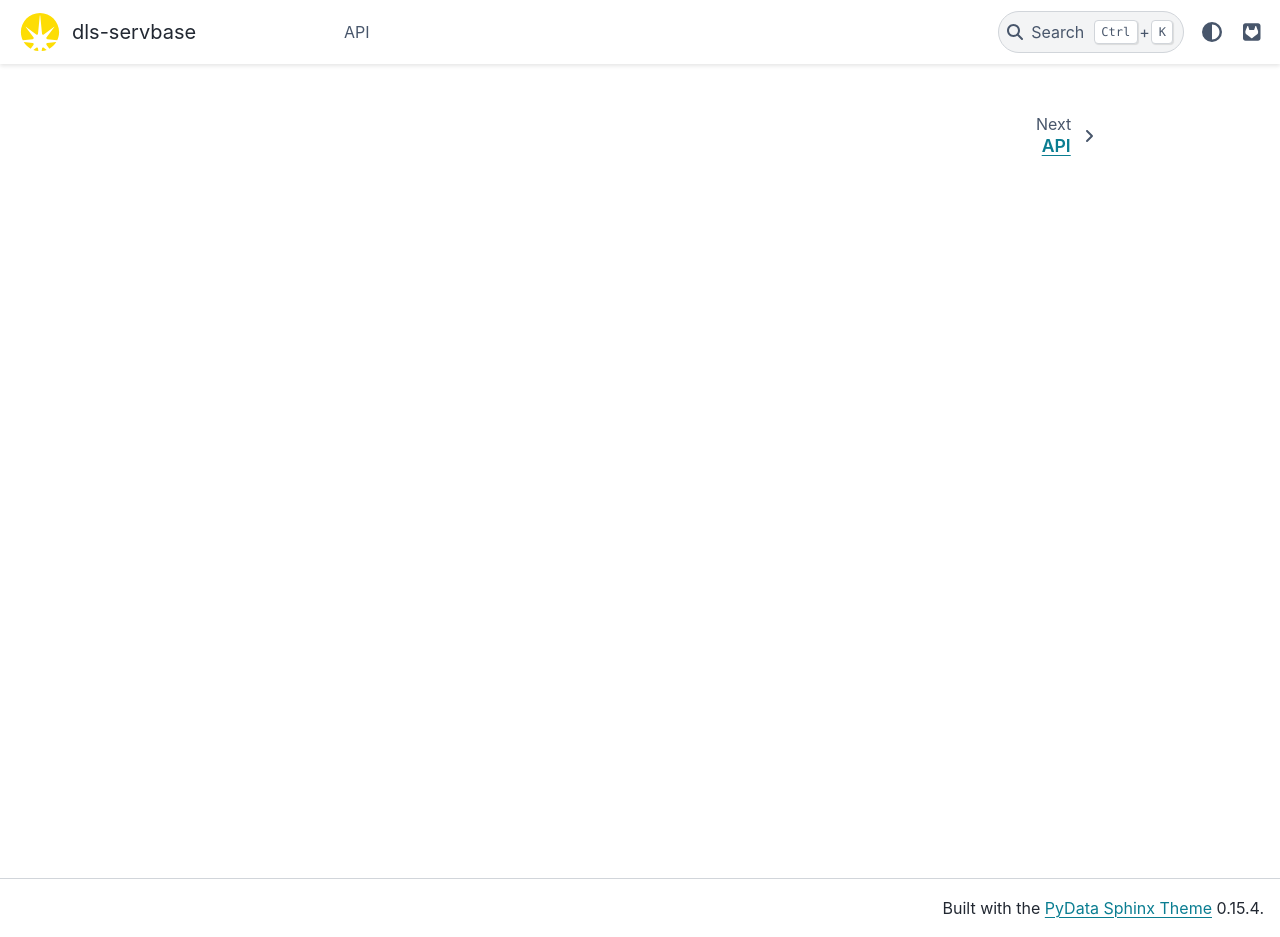
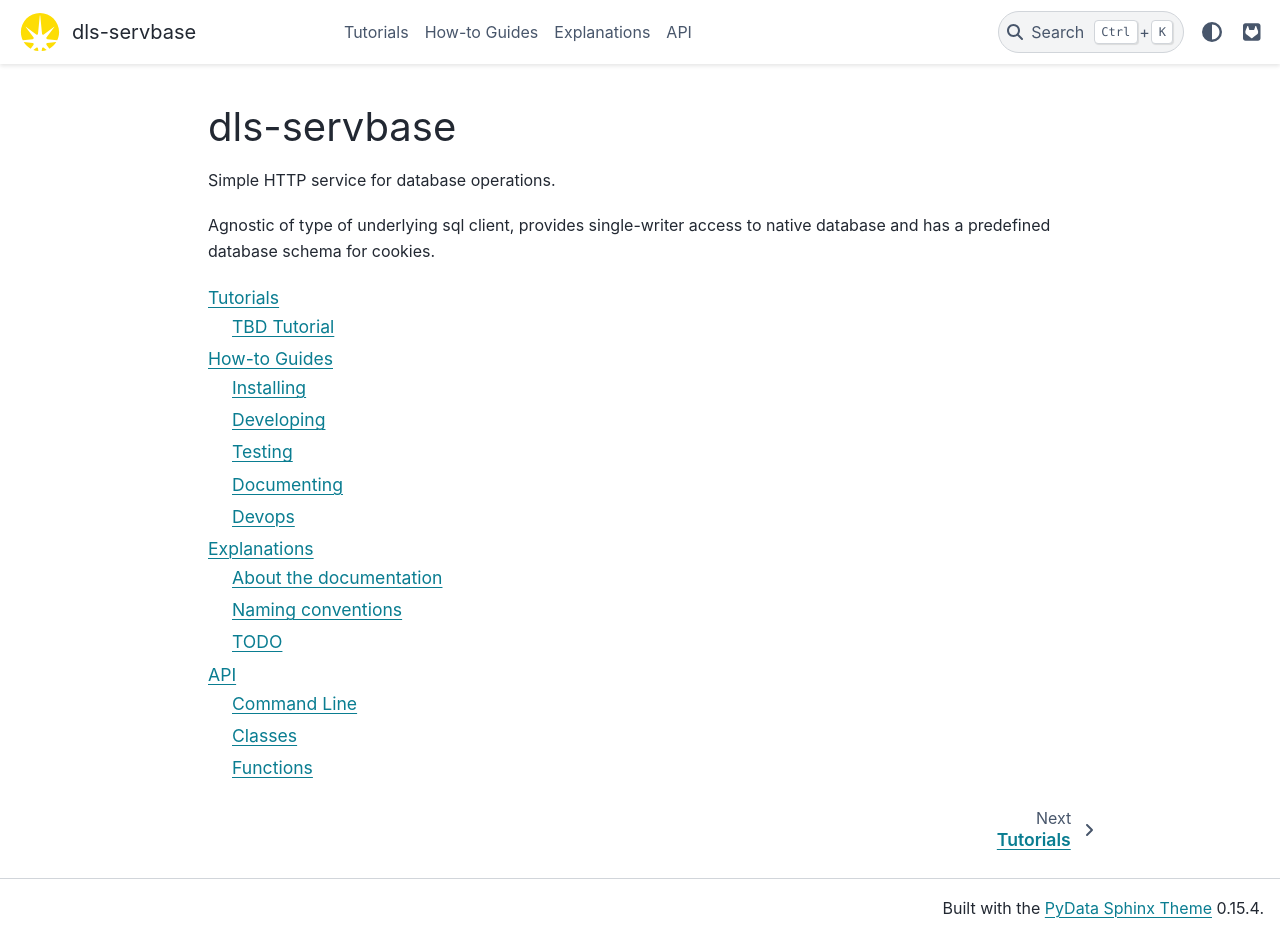
Before and after one commit to DiamondLightSource/dls-servbase, a Sphinx documentation site: the page built from docs/index.rst, in a window 1280 px wide and 937 px high. Built offline with Sphinx 7.4.7 and the PyData theme 0.15.4, drawn with Linux system fonts in a browser that asks for light colours.

Commit message:
new docs structure from template

```diff
--- /dev/null
+++ b/docs/explanations/conventions.rst
@@ -0,0 +1,4 @@
+..
+    Use the file automatically generated by dae-devops.
+
+.. include:: ../../.dae-devops/docs/conventions.rst
--- /dev/null
+++ b/docs/explanations/docs_structure.rst
@@ -0,0 +1,4 @@
+..
+    Use the file automatically generated by dae-devops.
+
+.. include:: ../../.dae-devops/docs/docs_structure.rst
--- /dev/null
+++ b/docs/explanations/todo.rst
@@ -0,0 +1,6 @@
+TODO
+=======================================================================
+
+- Remove matplotlib from imports done by mib2hdfConvert package to decrease load time and debug volume.
+- Make sure we can collect and process mib files which are not in a material subdirectory.
+- Add unit tests for the mib_convert task.
--- /dev/null
+++ b/docs/how-to/developing.rst
@@ -0,0 +1,4 @@
+..
+    Use the file automatically generated by dae-devops.
+
+.. include:: ../../.dae-devops/docs/developing.rst
--- /dev/null
+++ b/docs/how-to/devops.rst
@@ -0,0 +1,4 @@
+..
+    Use the file automatically generated by dae-devops.
+
+.. include:: ../../.dae-devops/docs/devops.rst
--- /dev/null
+++ b/docs/how-to/documenting.rst
@@ -0,0 +1,4 @@
+..
+    Use the file automatically generated by dae-devops.
+
+.. include:: ../../.dae-devops/docs/documenting.rst
--- /dev/null
+++ b/docs/how-to/index.rst
@@ -0,0 +1,15 @@
+:orphan:
+
+How-to Guides
+=============
+
+How-to guides take the reader through the steps required to solve a real-world problem.
+Practical step-by-step guides for the more experienced user.
+
+.. toctree::
+
+    installing
+    developing
+    testing
+    documenting
+    devops
--- /dev/null
+++ b/docs/how-to/installing.rst
@@ -0,0 +1,6 @@
+..
+    Use the file automatically generated by dae-devops.
+
+.. include:: ../../.dae-devops/docs/installing.rst
+
+Since this package is just a library, the command line doesn't do anything else besides print the version.
--- /dev/null
+++ b/docs/how-to/testing.rst
@@ -0,0 +1,4 @@
+..
+    Use the file automatically generated by dae-devops.
+
+.. include:: ../../.dae-devops/docs/testing.rst
--- a/docs/index.rst
+++ b/docs/index.rst
@@ -1,7 +1,14 @@
+dls-servbase
+=======================================================================
 
+Simple HTTP service for database operations.
+
+Agnostic of type of underlying sql client, provides single-writer access to native database and has a predefined database schema for cookies.
 
 .. toctree::
-    :caption: API-caption
-    :hidden:
+    :titlesonly:
 
-    api/index
+    tutorials/index
+    how-to/index
+    explanations/index
+    reference/index
--- /dev/null
+++ b/docs/tutorials/tbd.rst
@@ -0,0 +1,4 @@
+TBD Tutorial
+=======================================================================
+
+TBD
```
Also changed, not shown: docs/explanations/index.rst (added, +12 -0 lines), docs/tutorials/index.rst (added, +11 -0 lines), docs/reference/classes.rst (renamed from docs/api/classes.rst), docs/reference/command_line.rst (renamed from docs/api/command_line.rst), docs/reference/index.rst (renamed from docs/api/index.rst), docs/reference/modules.rst (renamed from docs/api/modules.rst).
